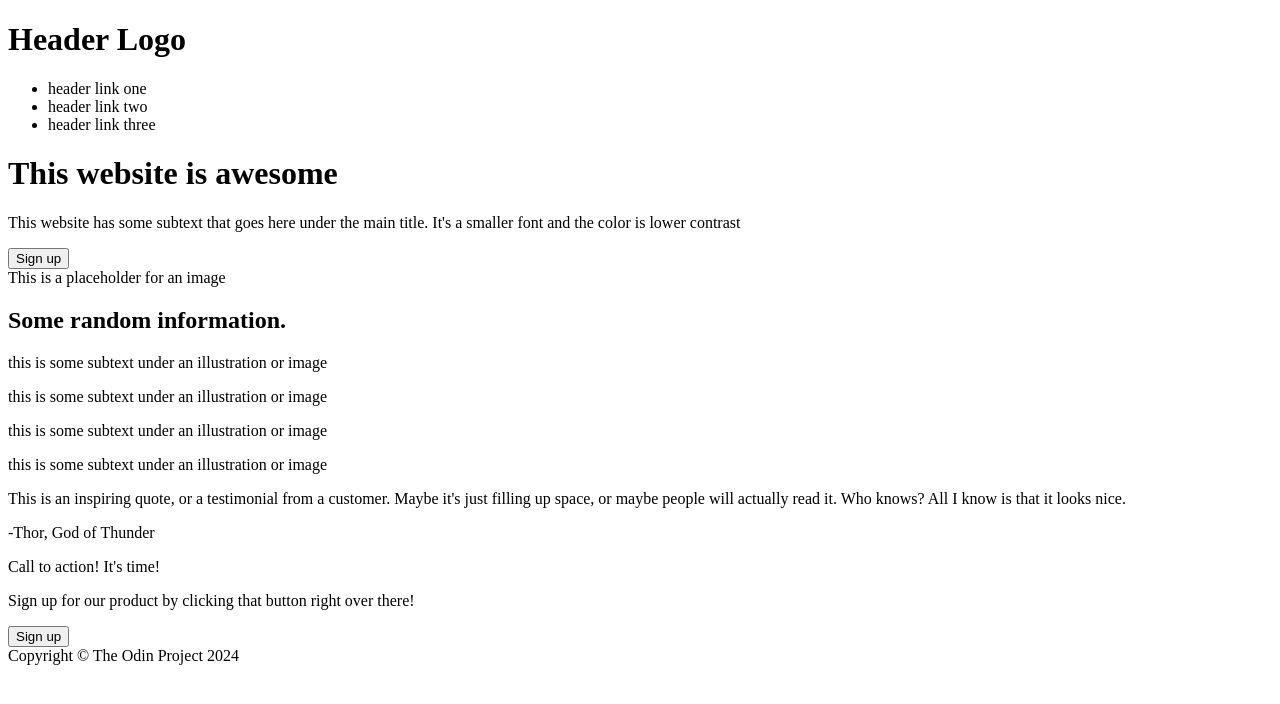
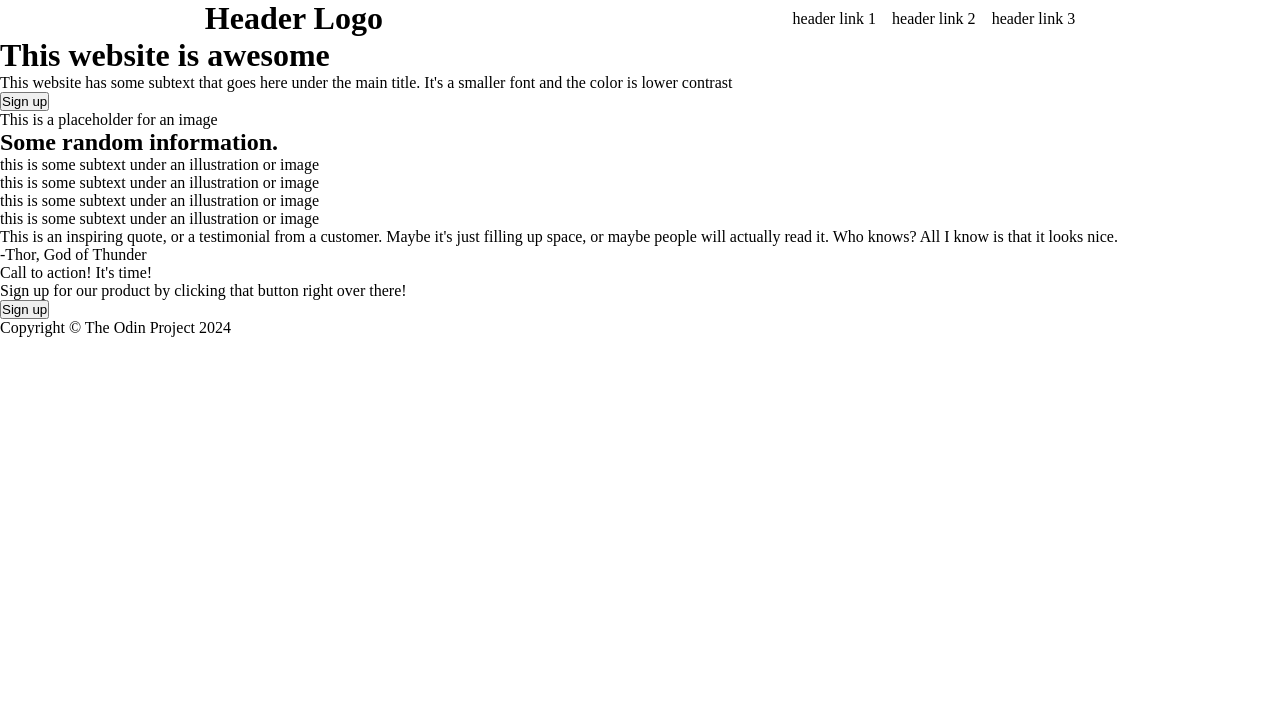
Before and after one commit to vinaygab2/landing-page, a plain HTML site: page index.html in a window 1280 px wide. Drawn offline with Linux system fonts and the light colour scheme.

Commit message:
Update CSS for the header class
Make header class as flex and align it properly. topography has to be done.

```diff
--- a/index.html
+++ b/index.html
@@ -4,15 +4,16 @@
     <meta charset="UTF-8">
     <meta name="viewport" content="width=device-width, initial-scale=1.0">
     <title>Home Page</title>
+    <link rel="stylesheet" href="style.css">
 </head>
 <body>
 <div class="container">
     <div class="header">
         <h1>Header Logo</h1>
         <ul>
-            <li>header link one</li>
-            <li>header link two</li>
-            <li>header link three</li>
+            <li><a>header link 1</a></li>
+            <li><a>header link 2</a></li>
+            <li><a>header link 3</a></li>
         </ul>
     </div>
     <div class="main">
--- a/style.css
+++ b/style.css
@@ -0,0 +1,17 @@
+* {
+    box-sizing: border-box;
+    margin: 0;
+    padding: 0;
+}
+
+.header {
+    display: flex;
+    justify-content: space-around;
+    align-items: center;
+}
+
+.header ul {
+    display: flex;
+    list-style-type: none;
+    gap: 16px;
+}
```
